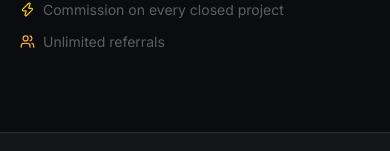
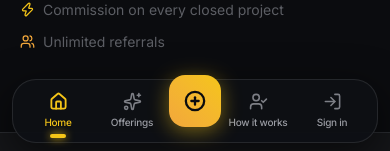
Before and after one commit to Jawad-mr/Jsn-referrals, a React (Vite) app in the folder client/: page / in a window 390 px wide. Shown: the part 689-840 px from the top of the page. Built offline with nearby package versions, Linux system fonts and the light colour scheme; no server answers.

Commit message:
Add professional mobile app bottom navigation and native UX enhancements

```diff
--- a/client/src/App.jsx
+++ b/client/src/App.jsx
@@ -20,6 +20,7 @@ import AdminOverview from "./pages/admin/AdminOverview";
 import AdminReferrals from "./pages/admin/AdminReferrals";
 import AdminReferrers from "./pages/admin/AdminReferrers";
 import AdminMaterials from "./pages/admin/AdminMaterials";
+import BottomNav from "./components/BottomNav";
 
 export default function App() {
   return (
@@ -65,6 +66,7 @@ export default function App() {
 
           <Route path="*" element={<Landing />} />
         </Routes>
+        <BottomNav />
       </AuthProvider>
     </BrowserRouter>
   );
--- /dev/null
+++ b/client/src/components/BottomNav.jsx
@@ -0,0 +1,159 @@
+import { Link, useLocation, useNavigate } from "react-router-dom";
+import {
+  Home,
+  Sparkles,
+  PlusCircle,
+  History,
+  Wallet,
+  Send,
+  UserCheck,
+  Compass,
+  LogIn,
+} from "lucide-react";
+import { useAuth } from "../context/AuthContext";
+
+export default function BottomNav() {
+  const location = useLocation();
+  const navigate = useNavigate();
+  const { user } = useAuth();
+  const path = location.pathname;
+
+  const isDashboard = path.startsWith("/dashboard");
+  const isAdmin = path.startsWith("/admin");
+
+  if (isAdmin) return null; // Admin has its own desktop/mobile management
+
+  // Dashboard Nav Items (Logged-in referrer)
+  const dashboardItems = [
+    {
+      label: "Home",
+      to: "/dashboard",
+      icon: Home,
+      isActive: path === "/dashboard",
+    },
+    {
+      label: "Explore",
+      to: "/products-services",
+      icon: Compass,
+      isActive: path.startsWith("/products-services") || path.startsWith("/catalog"),
+    },
+    {
+      label: "Refer",
+      to: "/dashboard/refer",
+      icon: Send,
+      isCenterAction: true,
+      isActive: path === "/dashboard/refer",
+    },
+    {
+      label: "History",
+      to: "/dashboard/history",
+      icon: History,
+      isActive: path === "/dashboard/history",
+    },
+    {
+      label: "Earnings",
+      to: "/dashboard/earnings",
+      icon: Wallet,
+      isActive: path === "/dashboard/earnings",
+    },
+  ];
+
+  // Public Nav Items (Visitors)
+  const publicItems = [
+    {
+      label: "Home",
+      to: "/",
+      icon: Home,
+      isActive: path === "/",
+    },
+    {
+      label: "Offerings",
+      to: "/products-services",
+      icon: Sparkles,
+      isActive: path.startsWith("/products-services") || path.startsWith("/catalog"),
+    },
+    {
+      label: "Join Free",
+      to: "/join",
+      icon: PlusCircle,
+      isCenterAction: true,
+      isActive: path === "/join",
+    },
+    {
+      label: "How it works",
+      to: "/#how-it-works",
+      icon: UserCheck,
+      isActive: false,
+    },
+    {
+      label: "Sign in",
+      to: user ? "/dashboard" : "/login",
+      icon: LogIn,
+      isActive: path === "/login",
+    },
+  ];
+
+  const items = isDashboard && user ? dashboardItems : publicItems;
+
+  return (
+    <div className="fixed bottom-3 left-0 right-0 z-40 px-3 md:hidden pointer-events-none">
+      <nav
+        aria-label="Mobile Navigation Bar"
+        className="pointer-events-auto mx-auto flex max-w-md items-center justify-around rounded-3xl border border-white/10 bg-[#0E1015]/90 px-2 py-2 shadow-[0_12px_40px_rgba(0,0,0,0.6)] backdrop-blur-xl"
+      >
+        {items.map((item) => {
+          const Icon = item.icon;
+
+          if (item.isCenterAction) {
+            return (
+              <button
+                key={item.label}
+                onClick={() => navigate(item.to)}
+                className="group relative -mt-5 flex h-13 w-13 items-center justify-center rounded-2xl bg-gradient-to-tr from-[var(--color-amber)] to-[var(--color-yellow)] text-[var(--color-ink)] shadow-[0_4px_20px_rgba(245,197,24,0.45)] transition-transform active:scale-95"
+                aria-label={item.label}
+              >
+                <Icon size={22} className="stroke-[2.5]" />
+                <span className="sr-only">{item.label}</span>
+              </button>
+            );
+          }
+
+          if (item.to.startsWith("/#")) {
+            return (
+              <a
+                key={item.label}
+                href={item.to}
+                className="flex flex-1 flex-col items-center justify-center gap-1 py-1 text-center text-[var(--color-text-muted)] transition active:scale-95 hover:text-white"
+              >
+                <Icon size={19} className="opacity-80" />
+                <span className="text-[10px] font-medium tracking-tight">
+                  {item.label}
+                </span>
+              </a>
+            );
+          }
+
+          return (
+            <Link
+              key={item.label}
+              to={item.to}
+              className={`relative flex flex-1 flex-col items-center justify-center gap-1 py-1 text-center transition active:scale-95 ${
+                item.isActive
+                  ? "text-[var(--color-yellow)] font-bold"
+                  : "text-[var(--color-text-muted)] hover:text-white"
+              }`}
+            >
+              <Icon size={19} className={item.isActive ? "stroke-[2.3]" : "opacity-80"} />
+              <span className="text-[10px] font-medium tracking-tight">
+                {item.label}
+              </span>
+              {item.isActive && (
+                <span className="absolute -bottom-1 h-1 w-4 rounded-full bg-[var(--color-yellow)] shadow-[0_0_8px_var(--color-yellow)]" />
+              )}
+            </Link>
+          );
+        })}
+      </nav>
+    </div>
+  );
+}
--- a/client/src/index.css
+++ b/client/src/index.css
@@ -32,11 +32,28 @@ body {
   color: var(--color-text);
   font-family: var(--font-body);
   -webkit-font-smoothing: antialiased;
+  -webkit-tap-highlight-color: transparent;
+}
+
+/* App-like bottom bar spacing on mobile screens */
+main, .app-content {
+  padding-bottom: calc(4.5rem + env(safe-area-inset-bottom, 0px));
+}
+
+@media (min-width: 768px) {
+  main, .app-content {
+    padding-bottom: 0;
+  }
 }
 
 ::selection {
   background-color: var(--color-yellow);
   color: var(--color-ink);
+}
+
+/* Tactile button active states */
+button, a {
+  -webkit-tap-highlight-color: transparent;
 }
 
 /* Visible keyboard focus everywhere - accessibility floor */
--- a/client/src/pages/DashboardLayout.jsx
+++ b/client/src/pages/DashboardLayout.jsx
@@ -26,11 +26,20 @@ export default function DashboardLayout() {
   return (
     <div className="min-h-screen bg-[var(--color-ink)]">
       {/* Mobile top bar */}
-      <div className="flex items-center justify-between border-b border-[var(--color-border)] px-5 py-4 md:hidden">
+      <div className="sticky top-0 z-30 flex items-center justify-between border-b border-[var(--color-border)] bg-[var(--color-ink)]/90 px-4 py-3.5 backdrop-blur-md md:hidden">
         <Logo size="sm" tagText="Dashboard" />
-        <button onClick={() => setMobileOpen(!mobileOpen)} aria-label="Toggle menu">
-          {mobileOpen ? <X size={22} /> : <Menu size={22} />}
-        </button>
+        <div className="flex items-center gap-2.5">
+          <div className="flex h-8 w-8 items-center justify-center rounded-full bg-[var(--color-yellow)] text-xs font-bold text-[var(--color-ink)]">
+            {user?.name?.charAt(0)?.toUpperCase() || "U"}
+          </div>
+          <button
+            onClick={() => setMobileOpen(!mobileOpen)}
+            aria-label="Toggle menu"
+            className="rounded-lg p-1.5 text-[var(--color-text-muted)] hover:text-white"
+          >
+            {mobileOpen ? <X size={20} /> : <Menu size={20} />}
+          </button>
+        </div>
       </div>
 
       <div className="mx-auto flex max-w-7xl">
```
